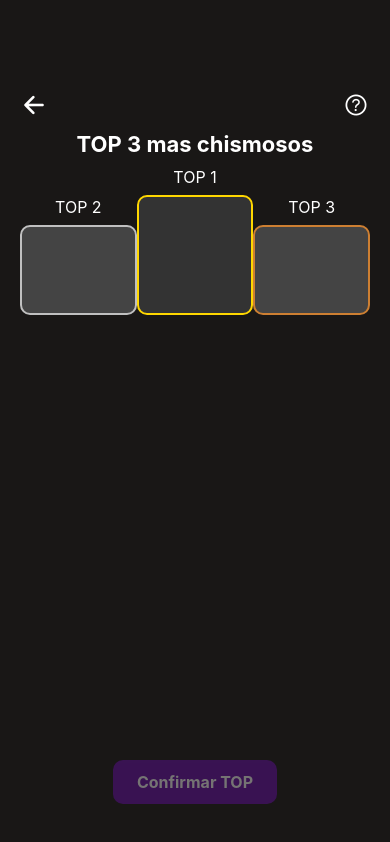
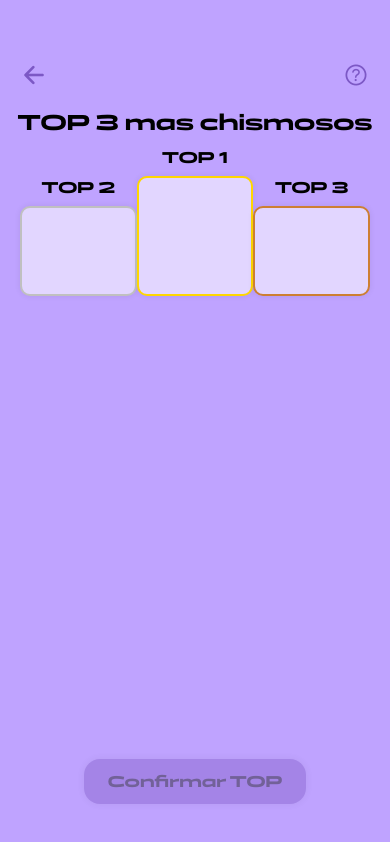
Before and after one commit to jgarcia311999/D.A.M, a React Native app: screen /MiniGame1 in a window 390 px wide. Built offline with nearby package versions, Linux system fonts and the light colour scheme.

Commit message:
cambios de diseño

```diff
--- a/screens/miniGames/MiniGame1.js
+++ b/screens/miniGames/MiniGame1.js
@@ -3,8 +3,10 @@ import { useFocusEffect } from '@react-navigation/native';
 import { View, Text, StyleSheet, TouchableOpacity, Modal, Pressable, LayoutAnimation, Platform, UIManager, SafeAreaView, TouchableWithoutFeedback, Dimensions } from 'react-native';
 import { Ionicons } from '@expo/vector-icons';
 import * as Haptics from 'expo-haptics';
+import { useSafeAreaInsets } from 'react-native-safe-area-context';
 
 export default function MiniGame1({ route, navigation }) {
+  const insets = useSafeAreaInsets();
   const { jugadores = [] } = route.params || {};
   const [frasesUsadas, setFrasesUsadas] = useState([]);
   const [top, setTop] = useState({ 1: null, 2: null, 3: null });
@@ -108,53 +110,64 @@ export default function MiniGame1({ route, navigation }) {
   const renderPodium = () => (
     <View style={styles.podiumContainer}>
       <View style={styles.podiumSlot}>
-        <Text style={styles.topLabel}>TOP 2</Text>
+        <Text style={[styles.topLabel, { fontFamily: 'Panchang-Bold', color: '#000' }]}>TOP 2</Text>
         <TouchableOpacity
           onPress={() => asignarTop(2)}
           style={[styles.podiumBox, styles.podiumSecond]}
         >
-          {top[2] && <Text style={styles.jugadorTexto}>{top[2]}</Text>}
+          {top[2] && <Text style={[styles.jugadorTexto, { color: '#000', fontFamily: 'Panchang-Bold' }]}>{top[2]}</Text>}
         </TouchableOpacity>
       </View>
       <View style={styles.podiumSlot}>
-        <Text style={styles.topLabel}>TOP 1</Text>
+        <Text style={[styles.topLabel, { fontFamily: 'Panchang-Bold', color: '#000' }]}>TOP 1</Text>
         <TouchableOpacity
           onPress={() => asignarTop(1)}
           style={[styles.podiumBox, styles.podiumFirst]}
         >
-          {top[1] && <Text style={styles.jugadorTexto}>{top[1]}</Text>}
+          {top[1] && <Text style={[styles.jugadorTexto, { color: '#000', fontFamily: 'Panchang-Bold' }]}>{top[1]}</Text>}
         </TouchableOpacity>
       </View>
       <View style={styles.podiumSlot}>
-        <Text style={styles.topLabel}>TOP 3</Text>
+        <Text style={[styles.topLabel, { fontFamily: 'Panchang-Bold', color: '#000' }]}>TOP 3</Text>
         <TouchableOpacity
           onPress={() => asignarTop(3)}
           style={[styles.podiumBox, styles.podiumThird]}
         >
-          {top[3] && <Text style={styles.jugadorTexto}>{top[3]}</Text>}
+          {top[3] && <Text style={[styles.jugadorTexto, { color: '#000', fontFamily: 'Panchang-Bold' }]}>{top[3]}</Text>}
         </TouchableOpacity>
       </View>
     </View>
   );
 
   return (
-    <SafeAreaView style={{ flex: 1, backgroundColor: '#191716', paddingTop: 50 }}>
+    <SafeAreaView style={{ flex: 1, backgroundColor: '#bfa3ff', paddingTop: 50 }}>
       <View style={styles.scrollView}>
         <View style={styles.innerContainer}>
-          <View style={styles.header}>
+          <View style={[
+            styles.header,
+            {
+              position: 'absolute',
+              top: insets.top + 10,
+              left: 0,
+              right: 0,
+              paddingHorizontal: 20,
+              zIndex: 10,
+            }
+          ]}>
             <TouchableOpacity onPress={() => {
               Haptics.impactAsync(Haptics.ImpactFeedbackStyle.Light);
               navigation.goBack();
             }}>
-              <Ionicons name="arrow-back" size={28} color="#fff" />
+              <Ionicons name="arrow-back" size={28} color="#7c58c5" />
             </TouchableOpacity>
             <TouchableOpacity onPress={() => {
               setInfoPage(0);
               setModalInfoVisible(true);
             }}>
-              <Ionicons name="help-circle-outline" size={28} color="#fff" />
+              <Ionicons name="help-circle-outline" size={28} color="#7c58c5" />
             </TouchableOpacity>
           </View>
+          <View style={{ height: insets.top + 58 }} />
           <Text style={styles.tema}>{tema}</Text>
           {renderPodium()}
           <View style={styles.jugadoresWrapper}>
@@ -167,10 +180,9 @@ export default function MiniGame1({ route, navigation }) {
                   disabled={asignado}
                   style={[
                     styles.jugador,
-                    jugadorSeleccionado === nombre && { backgroundColor: 'rgba(0, 150, 0, 0.6)' },
+                    jugadorSeleccionado === nombre && { backgroundColor: '#d8c7fa' },
                     asignado && { opacity: 0.4 }
-                  ]}
-                >
+                  ]}>
                   <Text style={styles.jugadorTexto}>{nombre}</Text>
                 </TouchableOpacity>
               );
@@ -206,7 +218,7 @@ export default function MiniGame1({ route, navigation }) {
                     setTema(getNuevaFrase());
                   }}
                 >
-                  <Text style={styles.botonTexto}>Cerrar</Text>
+                  <Text style={[styles.botonTexto, { color: '#000' }]}>Cerrar</Text>
                 </Pressable>
               </View>
             </View>
@@ -230,10 +242,10 @@ export default function MiniGame1({ route, navigation }) {
                   </View>
                   <View style={styles.modalFooter}>
                     <TouchableOpacity onPress={() => setInfoPage(Math.max(infoPage - 1, 0))} disabled={infoPage === 0}>
-                      <Text style={{ color: infoPage === 0 ? '#555' : '#fff', fontSize: 24 }}>{"<"}</Text>
+                      <Text style={{ color: infoPage === 0 ? '#555' : '#000', fontSize: 24, fontFamily: 'Panchang-Bold' }}>{"<"}</Text>
                     </TouchableOpacity>
                     <TouchableOpacity onPress={() => setInfoPage(Math.min(infoPage + 1, infoPages.length - 1))} disabled={infoPage === infoPages.length - 1}>
-                      <Text style={{ color: infoPage === infoPages.length - 1 ? '#555' : '#fff', fontSize: 24 }}>{">"}</Text>
+                      <Text style={{ color: infoPage === infoPages.length - 1 ? '#555' : '#000', fontSize: 24, fontFamily: 'Panchang-Bold' }}>{">"}</Text>
                     </TouchableOpacity>
                   </View>
                 </View>
@@ -259,14 +271,15 @@ export default function MiniGame1({ route, navigation }) {
 }
 
 const styles = StyleSheet.create({
+  // Cambios para sincronizar diseño visual con pantalla de juego de cartas
   scrollView: {
     flex: 1,
-    backgroundColor: '#191716',
+    backgroundColor: '#bfa3ff', // cambiado de '#191716'
   },
   innerContainer: {
     flex: 1,
     alignItems: 'center',
-    backgroundColor: '#191716',
+    backgroundColor: '#bfa3ff', // cambiado de '#191716'
     paddingBottom: 100,
   },
   scrollContainer: {
@@ -275,7 +288,8 @@ const styles = StyleSheet.create({
   text: {
     fontSize: 20,
     fontWeight: 'bold',
-    color: '#fff'
+    color: '#000', // cambiado de '#fff'
+    fontFamily: 'Panchang-Bold', // añadido para texto principal
   },
   jugadoresWrapper: {
     flexDirection: 'row',
@@ -287,34 +301,37 @@ const styles = StyleSheet.create({
     paddingHorizontal: 20,
   },
   jugador: {
-    backgroundColor: 'rgba(0, 100, 0, 0.5)',
-    borderColor: 'green',
-    borderWidth: 2,
+    backgroundColor: '#E2D6FF', // cambiado de 'rgba(0, 100, 0, 0.5)'
+    borderColor: '#bfa3ff', // cambiado de 'green'
+    borderWidth: 2, // asegurando que es 2
     borderRadius: 20,
     paddingVertical: 10,
     paddingHorizontal: 16,
     margin: 6,
     minWidth: 80,
     alignItems: 'center',
+    shadowColor: '#000', // añadido sombra suave
+    shadowOpacity: 0.08,
+    shadowRadius: 6,
+    elevation: 3,
   },
   jugadorTexto: {
-    color: '#fff',
+    color: '#000', // cambiado de '#fff'
     fontSize: 16,
     fontWeight: 'bold',
+    fontFamily: 'Panchang-Bold', // añadido
   },
-  // Eliminado topContainer si no es usado
   topItem: {
-    color: '#fff',
+    color: '#000', // cambiado de '#fff'
     fontSize: 18,
     fontWeight: 'bold',
     marginBottom: 8,
+    fontFamily: 'Panchang-Bold',
   },
-  // Eliminados dropZoneWrapper y dropZone si ya no se usan
   header: {
     width: '100%',
-    paddingTop: 40,
-    paddingHorizontal: 20,
-    paddingBottom: 10,
+    // paddings eliminados para fondo transparente
+    backgroundColor: 'transparent', // cambiado de fondo oscuro
     flexDirection: 'row',
     justifyContent: 'space-between',
     alignItems: 'center',
@@ -322,22 +339,27 @@ const styles = StyleSheet.create({
   tema: {
     fontSize: 22,
     fontWeight: 'bold',
-    color: '#fff',
+    color: '#000', // cambiado de '#fff'
     marginBottom: 10,
     textAlign: 'center',
+    fontFamily: 'Panchang-Bold',
   },
   botonContinuar: {
-    backgroundColor: '#6a0dad',
+    backgroundColor: '#7c58c5', // cambiado de '#6a0dad'
     paddingVertical: 12,
     paddingHorizontal: 24,
-    borderRadius: 10,
+    borderRadius: 16, // cambiado de 10
     marginTop: 0,
+    shadowColor: '#000', // añadido sombra suave
+    shadowOpacity: 0.15,
+    shadowRadius: 8,
+    elevation: 5,
   },
   botonTexto: {
-    color: '#fff',
+    color: '#000', // cambiado de '#fff'
     fontWeight: 'bold',
     fontSize: 16,
-
+    fontFamily: 'Panchang-Bold', // añadido
   },
   modalOverlay: {
     flex: 1,
@@ -346,20 +368,26 @@ const styles = StyleSheet.create({
     alignItems: 'center',
   },
   modalContent: {
-    backgroundColor: '#333',
+    backgroundColor: '#E2D6FF', // cambiado de '#333'
     padding: 24,
     borderRadius: 20,
     alignItems: 'center',
     width: '80%',
     justifyContent: 'center',
     minHeight: 250,
+    borderWidth: 2, // añadido
+    borderColor: '#ffffff44', // añadido
+    shadowColor: '#000', // añadido sombra suave
+    shadowOpacity: 0.10,
+    shadowRadius: 8,
+    elevation: 6,
   },
   botonCerrar: {
     marginTop: 20,
-    backgroundColor: '#cc0000',
+    backgroundColor: '#ff9e9e', // cambiado de '#cc0000'
     paddingVertical: 10,
     paddingHorizontal: 20,
-    borderRadius: 10,
+    borderRadius: 14, // cambiado de 10
   },
   podiumContainer: {
     flexDirection: 'row',
@@ -374,10 +402,11 @@ const styles = StyleSheet.create({
     flex: 1,
   },
   topLabel: {
-    color: '#fff',
+    color: '#000', // cambiado de '#fff'
     fontSize: 16,
     marginBottom: 8,
     textAlign: 'center',
+    fontFamily: 'Panchang-Bold',
   },
   podiumBox: {
     borderWidth: 2,
@@ -386,27 +415,33 @@ const styles = StyleSheet.create({
     alignItems: 'center',
     padding: 10,
     width: '100%',
+    backgroundColor: '#E2D6FF', // cambiado de '#333'
+    shadowColor: '#000', // añadido sombra suave
+    shadowOpacity: 0.08,
+    shadowRadius: 6,
+    elevation: 3,
   },
   podiumFirst: {
     height: 120,
-    borderColor: '#FFD700', // oro
-    backgroundColor: '#333',
+    borderColor: '#ffd700', // oro, cambiado de '#FFD700' para consistencia
+    backgroundColor: '#E2D6FF', // asegurar mismo fondo
   },
   podiumSecond: {
     height: 90,
-    borderColor: '#C0C0C0', // plata
-    backgroundColor: '#444',
+    borderColor: '#c0c0c0', // plata, cambiado de '#C0C0C0'
+    backgroundColor: '#E2D6FF',
   },
   podiumThird: {
     height: 90,
-    borderColor: '#CD7F32', // bronce
-    backgroundColor: '#444',
+    borderColor: '#cd7f32', // bronce, cambiado de '#CD7F32'
+    backgroundColor: '#E2D6FF',
   },
   modalMessage: {
     fontSize: 20,
     fontWeight: 'bold',
     textAlign: 'center',
-    color: '#fff',
+    color: '#000', // cambiado de '#fff'
+    fontFamily: 'Panchang-Bold',
     // fontFamily: 'Panchang-Regular',
   },
   modalFooter: {
```
Lines whose indentation alone changed are shown as unchanged.
